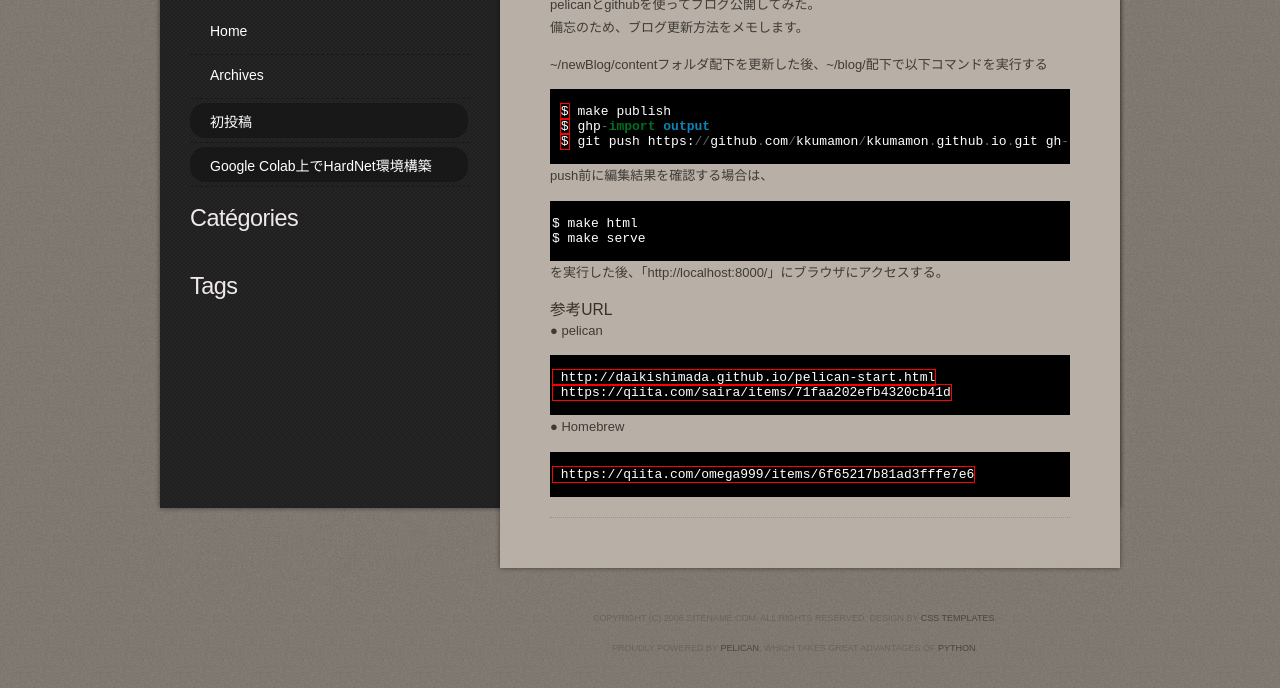
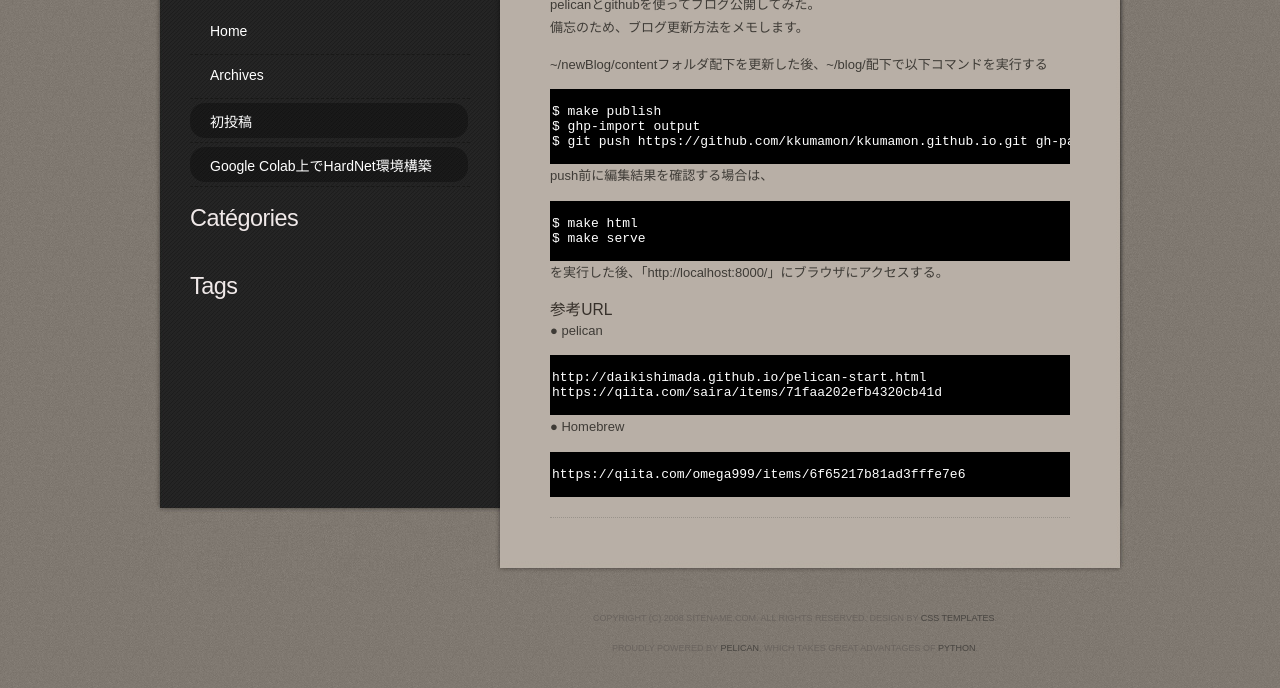
Before and after one commit to kkumamon/kkumamon.github.io, a plain HTML site: page pages/Post1.html in a window 1280 px wide. Shown: the part 195-883 px from the top of the page. Drawn offline with Linux system fonts and the light colour scheme; files whose address does not match are found by name.

Commit message:
Update documentation

```diff
--- a/feeds/all.atom.xml
+++ b/feeds/all.atom.xml
@@ -1,2 +1,2 @@
 <?xml version="1.0" encoding="utf-8"?>
-<feed xmlns="http://www.w3.org/2005/Atom"><title>B-Blog</title><link href="/" rel="alternate"></link><link href="/feeds/all.atom.xml" rel="self"></link><id>/</id><updated>2020-09-21T12:42:17Z</updated></feed>
+<feed xmlns="http://www.w3.org/2005/Atom"><title>B-Blog</title><link href="/" rel="alternate"></link><link href="/feeds/all.atom.xml" rel="self"></link><id>/</id><updated>2020-09-21T12:44:42Z</updated></feed>
--- a/pages/Post1.html
+++ b/pages/Post1.html
@@ -33,9 +33,9 @@ Released   : 20100928
     <p>pelicanとgithubを使ってブログ公開してみた。<br>
 備忘のため、ブログ更新方法をメモします。</p>
 <p>~/newBlog/contentフォルダ配下を更新した後、~/blog/配下で以下コマンドを実行する  </p>
-<div class="highlight"><pre><span></span><code> <span class="err">$</span> <span class="n">make</span> <span class="n">publish</span>
- <span class="err">$</span> <span class="n">ghp</span><span class="o">-</span><span class="kn">import</span> <span class="nn">output</span>
- <span class="err">$</span> <span class="n">git</span> <span class="n">push</span> <span class="n">https</span><span class="p">:</span><span class="o">//</span><span class="n">github</span><span class="o">.</span><span class="n">com</span><span class="o">/</span><span class="n">kkumamon</span><span class="o">/</span><span class="n">kkumamon</span><span class="o">.</span><span class="n">github</span><span class="o">.</span><span class="n">io</span><span class="o">.</span><span class="n">git</span> <span class="n">gh</span><span class="o">-</span><span class="n">pages</span><span class="p">:</span><span class="n">master</span>
+<div class="highlight"><pre><span></span><code>$ make publish
+$ ghp-import output
+$ git push https://github.com/kkumamon/kkumamon.github.io.git gh-pages:master
 </code></pre></div>
 
 
@@ -48,13 +48,13 @@ $ make serve
 <p>を実行した後、「http://localhost:8000/」にブラウザにアクセスする。</p>
 <h3>参考URL</h3>
 <p>● pelican</p>
-<div class="highlight"><pre><span></span><code><span class="err"> http://daikishimada.github.io/pelican-start.html</span>
-<span class="err"> https://qiita.com/saira/items/71faa202efb4320cb41d</span>
+<div class="highlight"><pre><span></span><code>http://daikishimada.github.io/pelican-start.html
+https://qiita.com/saira/items/71faa202efb4320cb41d
 </code></pre></div>
 
 
 <p>● Homebrew</p>
-<div class="highlight"><pre><span></span><code><span class="err"> https://qiita.com/omega999/items/6f65217b81ad3fffe7e6</span>
+<div class="highlight"><pre><span></span><code>https://qiita.com/omega999/items/6f65217b81ad3fffe7e6
 </code></pre></div>
     </div>
     </div>
```
